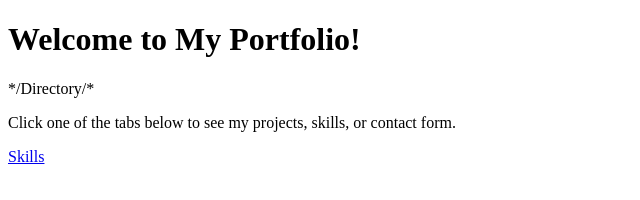
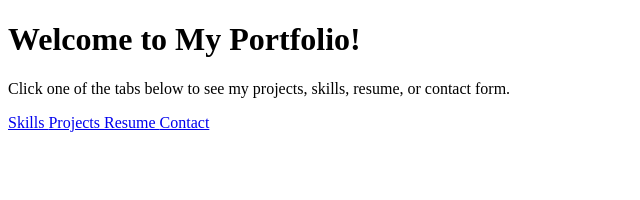
Before and after one commit to ellic42/Final-Project-part-1, a plain HTML site: page index.html in a window 1280 px wide. Shown: the whole page, without its empty margins (0-640 px from the left). Drawn offline with Linux system fonts and the light colour scheme.

Commit message:
Revise directory text and add resume link
Updated navigation text and added a link to the resume.

```diff
--- a/index.html
+++ b/index.html
@@ -9,10 +9,19 @@
         <p> </p>
         <p> </p>
         <p> </p>
-        */Directory/*
-        <p>Click one of the tabs below to see my projects, skills, or contact form. </p>
+    <!--Directory-->
+        <p>Click one of the tabs below to see my projects, skills, resume, or contact form. </p>
         <a href="skills.html">
             Skills
+        </a>
+        <a href="projects.html">
+            Projects
+        </a>
+        <a href="resume.html">
+            Resume
+        </a>
+        <a href="contact.html">
+            Contact
         </a>
 
     </body>
```
